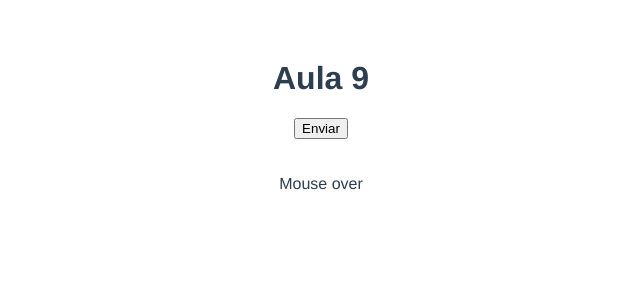
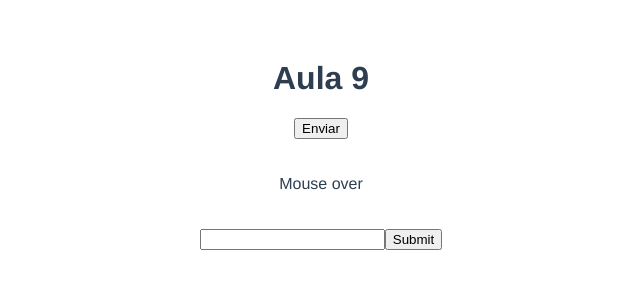
Before and after one commit to Ricardomjr-10/vuejsjornadadev, a Vue app: page / in a window 1280 px wide. Shown: the top 300 px of the page, without its empty margins (319-959 px from the left). Built offline with nearby package versions, Linux system fonts and the light colour scheme.

Commit message:
evento keyup

```diff
--- a/src/components/EventoNove.vue
+++ b/src/components/EventoNove.vue
@@ -1,14 +1,21 @@
 <template>
 <h1>Aula 9</h1>
 <div>
-    <button v-on:click="onClick">Enviar</button> <!-- v-on ou @ - evento de click>-->
+    <button v-on:click.once="onClick">Enviar</button> <!-- v-on ou @ - evento de click> o once signifaca so vai clicar uma vez-->
 </div> <br> <br>
 
 <div
 @mouseover="onMouseOver"
 @mouseout="onMouseOut"
 >
-    Mouse over</div>
+    Mouse over</div> <br> <br>
+
+    <div>
+        <form @submit.prevent="onSubmit" action="https://www.google.com"> <!--Buscar eventos modificadores na documentacao do veujs-->
+            <input @keyup.enter="onKeyUp" type="text">
+            <button type="submit">Submit</button>
+        </form>
+    </div>
 
 </template>
 
@@ -23,6 +30,12 @@ export default {
         },
         onMouseOut($evt) {
             console.log('mouse out', $evt)
+        },
+        onSubmit(evento) {
+            console.log('submit', evento)
+        },
+        onKeyUp(evento) {
+            console.log('keyup', evento)
         }
     }
 
```
